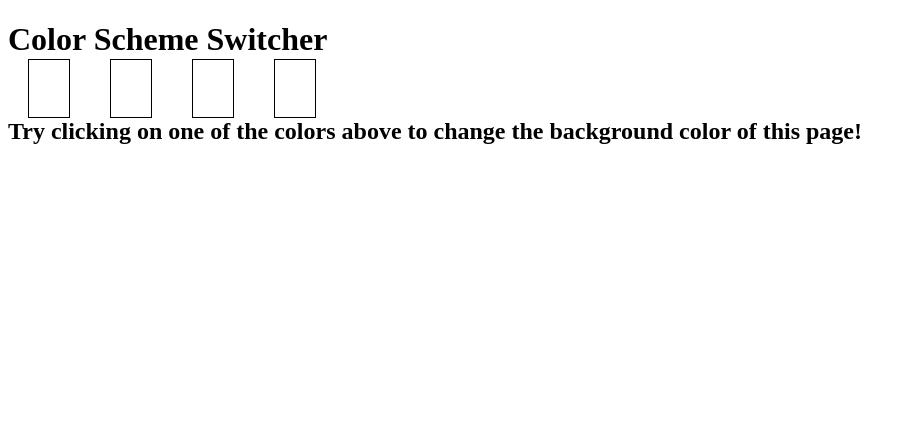
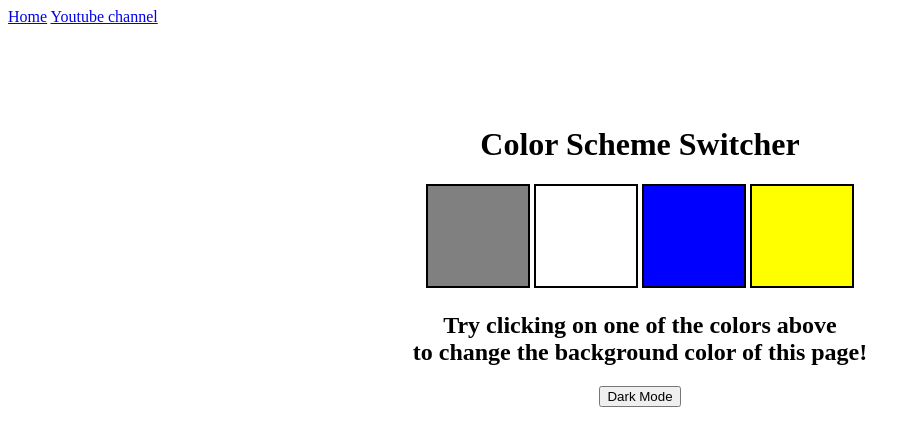
Before and after one commit to souravwhitehat/js-.hindi-youtube, a plain HTML site: page projects/colorchange/index.html in a window 1280 px wide. Shown: the whole page, without its empty margins (0-921 px from the left). Drawn offline with Linux system fonts and the light colour scheme.

Commit message:
colorchange mini project done

```diff
--- a/projects/colorchange/index.html
+++ b/projects/colorchange/index.html
@@ -1,31 +1,46 @@
 <!DOCTYPE html>
 <html lang="en">
   <head>
-    <meta charset="UTF-8">
-    <meta name="viewport" content="width=device-width, initial-scale=1.0">
-    <title>Document</title>
-    <style>
-        .button{
-            /* display: flex; */
-            /* flex-direction: row; */
-            justify-content: center;
-            align-items: center;
-            height: 200px;
-            width: 200px;
-            border: 1px solid black;
-            margin: 20px;
-            padding: 20px;
-        }
-    </style>
+    <meta charset="UTF-8" />
+    <meta name="viewport" content="width=device-width, initial-scale=1.0" />
+    <meta http-equiv="X-UA-Compatible" content="ie=edge" />
+    <link rel="stylesheet" href="style.css" />
+    <link rel="stylesheet" href="../styles.css" />
+    <title>JavaScript Background Color Switcher</title>
   </head>
   <body>
+    <nav>
+      <a href="/" aria-current="page">Home</a>
+      <a target="_blank" href="https://www.youtube.com/@chaiaurcode"
+        >Youtube channel</a
+      >
+    </nav>
+    <div class="canvas">
+      <!-- <a
+        style="
+          background-color: #fff;
+          padding: 10px 30px;
+          border-radius: 8px;
+          color: #212121;
+          text-decoration: none;
+          border: 2px solid #212121;
+        "
+        href="../index.html"
+        >Back to Home Page</a
+      > -->
       <h1>Color Scheme Switcher</h1>
-        <span class="button" id="gray"></span>
+      <span class="button" id="grey"></span>
       <span class="button" id="white"></span>
-        <span class="button"id = blue></span>
-        <span class="button" id ="yellow"></span>
+      <span class="button" id="blue"></span>
+      <span class="button" id="yellow"></span>
+      <h2>
+        Try clicking on one of the colors above
+        <span>to change the background color of this page!</span>
+      </h2>
 
-    <h2>Try clicking on one of the colors above
-to change the background color of this page!</h2>
+      <button id="black">Dark Mode</button>
+
+    </div>
+    <script src="index.js"></script>
   </body>
 </html>
--- /dev/null
+++ b/projects/colorchange/index.js
@@ -0,0 +1,26 @@
+const buttons = document.querySelectorAll('.button');
+const body = document.querySelector('body');
+// console.log(body)
+console.log(buttons);
+console.log(buttons);
+
+buttons.forEach((btn) => {
+  console.log(btn);
+  btn.addEventListener('click', function (e) {
+    console.log(e);
+    console.log(e.target);
+
+    if (btn.id === 'grey') {
+      document.body.style.backgroundColor = e.target.id;
+    }
+    if (btn.id === 'white') {
+      document.body.style.backgroundColor = e.target.id;
+    }
+    if (btn.id === 'blue') {
+      document.body.style.backgroundColor = e.target.id;
+    }
+    if (btn.id === 'yellow') {
+      document.body.style.backgroundColor = e.target.id;
+    }
+  });
+});
--- /dev/null
+++ b/projects/colorchange/style.css
@@ -0,0 +1,33 @@
+html {
+  margin: 0;
+}
+
+span {
+  display: block;
+}
+.canvas {
+  margin: 100px auto 100px;
+  width: 80%;
+  text-align: center;
+}
+
+.button {
+  width: 100px;
+  height: 100px;
+  border: solid black 2px;
+  display: inline-block;
+}
+
+#grey {
+  background: grey;
+}
+
+#white {
+  background: white;
+}
+#blue {
+  background: blue;
+}
+#yellow {
+  background: yellow;
+}
```
Lines whose indentation alone changed are shown as unchanged.
